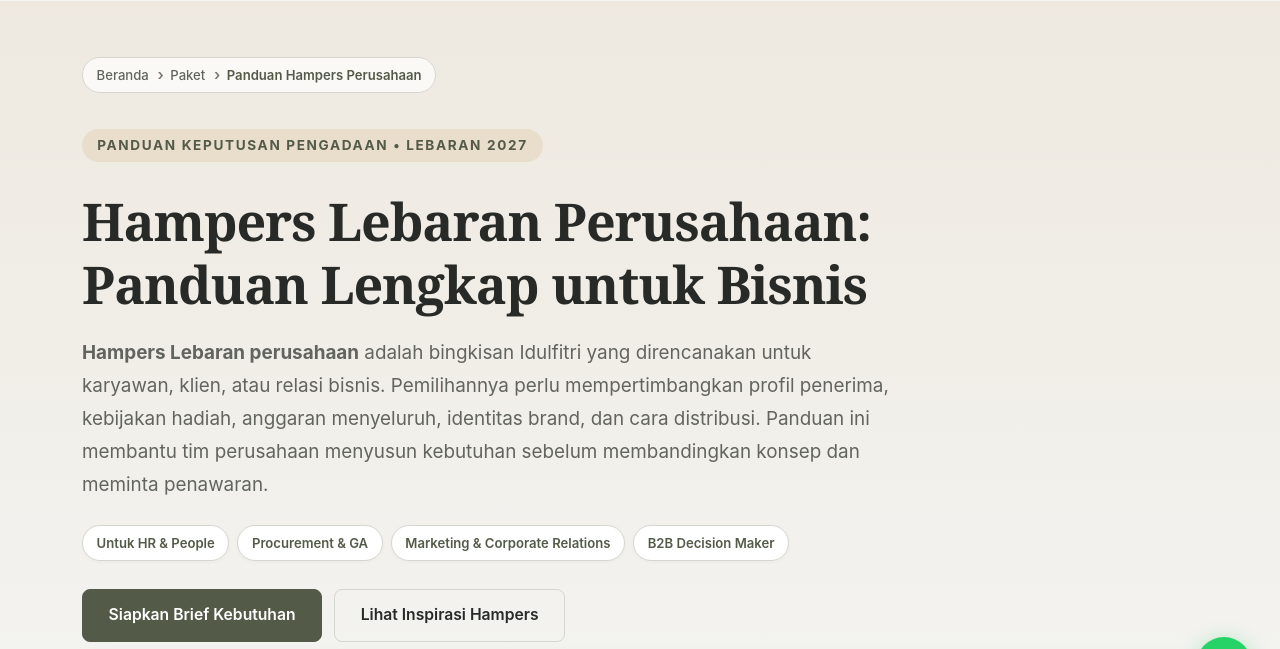
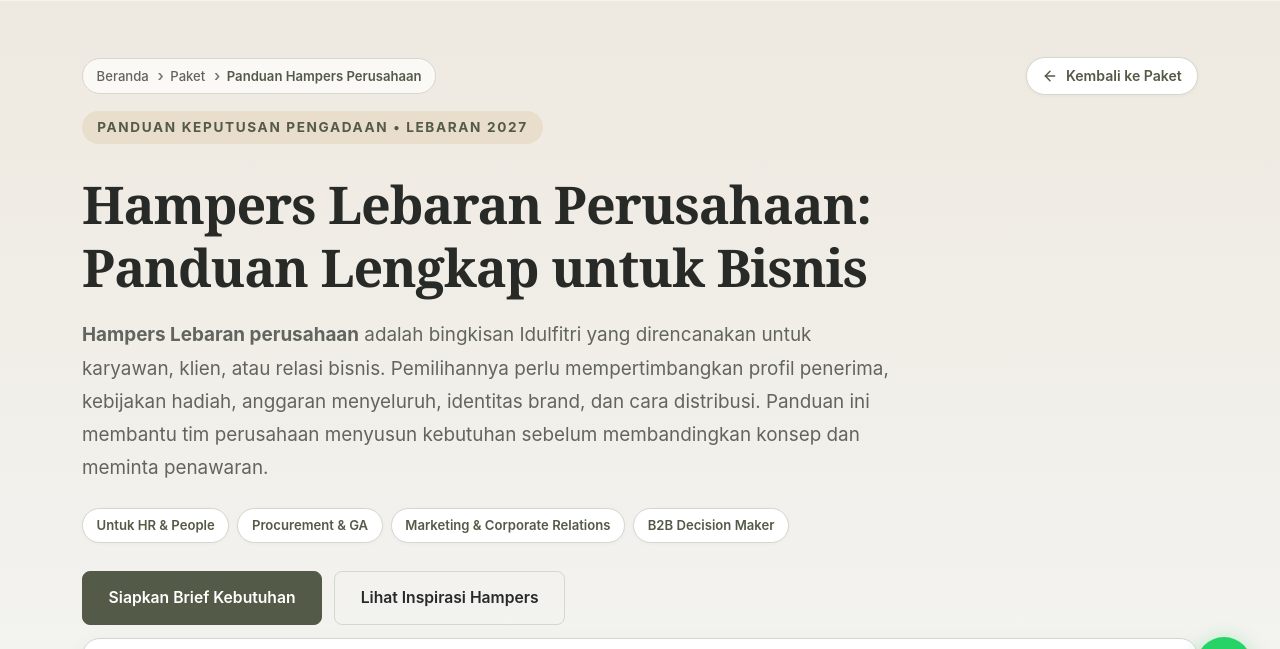
Before and after one commit to laudyaregina32-art/hampers-lebaran, a website: page hampers-lebaran-perusahaan.html in a window 1280 px wide. Shown: the part 79-728 px from the top of the page. Drawn offline with Linux system fonts and the light colour scheme.

Commit message:
feat(panduan): tambahkan tombol navigasi back di bagian atas dan bawah halaman panduan

```diff
--- a/hampers-lebaran-perusahaan.html
+++ b/hampers-lebaran-perusahaan.html
@@ -69,6 +69,29 @@
       body {
         padding-top: 80px !important;
       }
+    }
+
+    /* ===== BACK BUTTON LINK ===== */
+    .hl-back-link {
+      display: inline-flex;
+      align-items: center;
+      gap: 0.5rem;
+      color: var(--hl-accent-dark);
+      font-weight: 600;
+      font-size: 0.88rem;
+      text-decoration: none;
+      background: var(--hl-surface);
+      border: 1px solid var(--hl-border);
+      padding: 0.38rem 0.95rem;
+      border-radius: 999px;
+      box-shadow: 0 1px 4px rgba(40,42,39,0.04);
+      transition: all var(--hl-transition);
+    }
+    .hl-back-link:hover {
+      background: var(--hl-surface-muted);
+      color: var(--hl-text);
+      border-color: var(--hl-accent);
+      transform: translateX(-3px);
     }
 
     /* ===== HERO PANDUAN ===== */
@@ -589,14 +612,23 @@
     <!-- Hero Section Panduan -->
     <section class="hl-guide-hero" aria-labelledby="hero-heading">
       <div class="container">
-        <!-- Breadcrumb Nav -->
-        <nav aria-label="Breadcrumb" class="mb-3">
-          <ol class="hl-breadcrumb">
-            <li><a href="index.html">Beranda</a></li>
-            <li><a href="paket.html">Paket</a></li>
-            <li><span aria-current="page">Panduan Hampers Perusahaan</span></li>
-          </ol>
-        </nav>
+        <!-- Breadcrumb Nav & Tombol Kembali -->
+        <div class="d-flex flex-wrap justify-content-between align-items-center gap-2 mb-3">
+          <nav aria-label="Breadcrumb">
+            <ol class="hl-breadcrumb mb-0">
+              <li><a href="index.html">Beranda</a></li>
+              <li><a href="paket.html">Paket</a></li>
+              <li><span aria-current="page">Panduan Hampers Perusahaan</span></li>
+            </ol>
+          </nav>
+          <a href="paket.html" class="hl-back-link" onclick="if(window.history.length > 1){window.history.back();return false;}">
+            <svg width="16" height="16" viewBox="0 0 24 24" fill="none" stroke="currentColor" stroke-width="2.2" stroke-linecap="round" stroke-linejoin="round" aria-hidden="true">
+              <line x1="19" y1="12" x2="5" y2="12"></line>
+              <polyline points="12 19 5 12 12 5"></polyline>
+            </svg>
+            Kembali ke Paket
+          </a>
+        </div>
 
         <span class="hl-eyebrow">PANDUAN KEPUTUSAN PENGADAAN • LEBARAN 2027</span>
         <h1 class="hl-guide-hero__title" id="hero-heading">Hampers Lebaran Perusahaan: Panduan Lengkap untuk Bisnis</h1>
@@ -1102,6 +1134,17 @@ Catatan khusus / No Gift Policy: …</code>
         </div>
       </section>
 
+      <!-- Navigasi Kembali ke Halaman Paket -->
+      <div class="d-flex justify-content-center my-5">
+        <a href="paket.html" class="hl-back-link" onclick="if(window.history.length > 1){window.history.back();return false;}" style="font-size: 1rem; padding: 0.65rem 1.4rem;">
+          <svg width="18" height="18" viewBox="0 0 24 24" fill="none" stroke="currentColor" stroke-width="2.2" stroke-linecap="round" stroke-linejoin="round" aria-hidden="true">
+            <line x1="19" y1="12" x2="5" y2="12"></line>
+            <polyline points="12 19 5 12 12 5"></polyline>
+          </svg>
+          Kembali ke Katalog Paket Hampers
+        </a>
+      </div>
+
     </div>
   </main>
 
```
